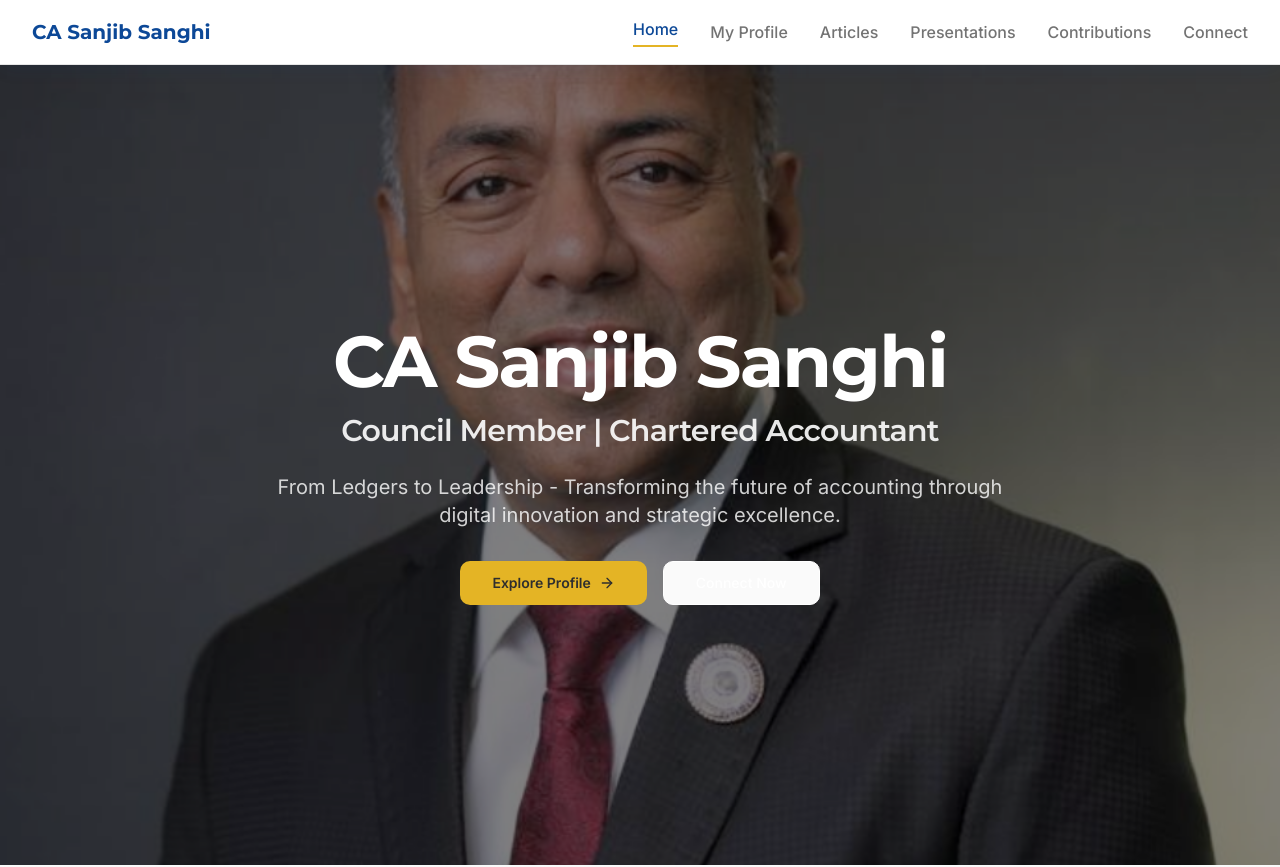
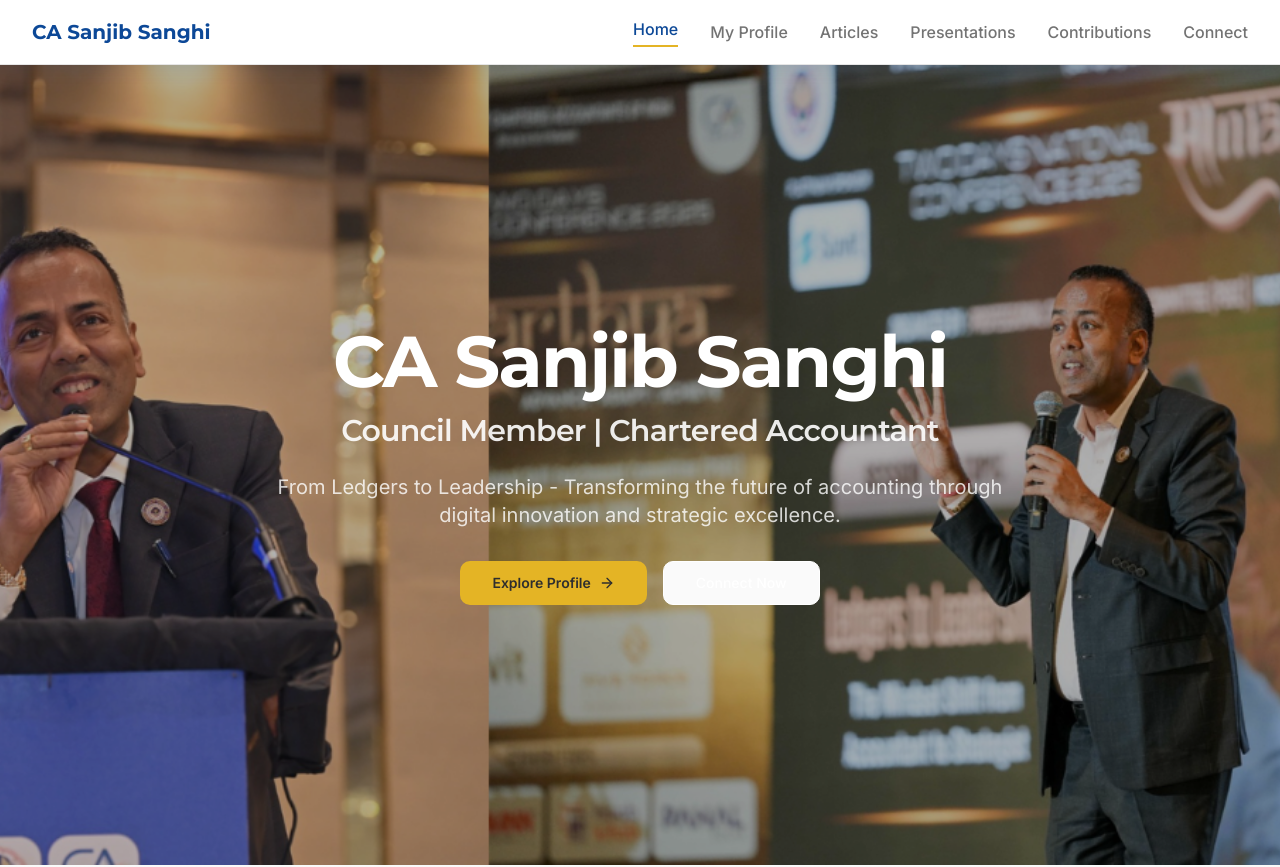
Before and after one commit to casanjibsanghi/digital-ca-hub, a React (Vite) app: page / in a window 1280 px wide. Shown: the top 867 px of the page. Built offline with nearby package versions, Linux system fonts and the light colour scheme; the HTML template or start-up script is replaced by a standard one.

Commit message:
Update hero banner image and size

```diff
--- a/src/pages/HomePage.tsx
+++ b/src/pages/HomePage.tsx
@@ -6,7 +6,7 @@ import { Button } from '@/components/ui/button';
 import { Input } from '@/components/ui/input';
 
 // Import hero image
-import heroSanjib from '@/assets/hero-sanjib.jpg';
+import heroSanjib from '@/assets/Hero_Sanjib.png';
 
 const HomePage = () => {
   // Featured sections data
@@ -97,9 +97,9 @@ const HomePage = () => {
           <img
             src={heroSanjib}
             alt="CA Sanjib Sanghi"
-            className="w-full h-full object-cover"
+            className="w-full h-full object-contain md:object-cover bg-slate"
           />
-          <div className="absolute inset-0 bg-black/50"></div>
+          <div className="absolute inset-0 bg-black/30"></div>
         </div>
 
         {/* Content */}
```
